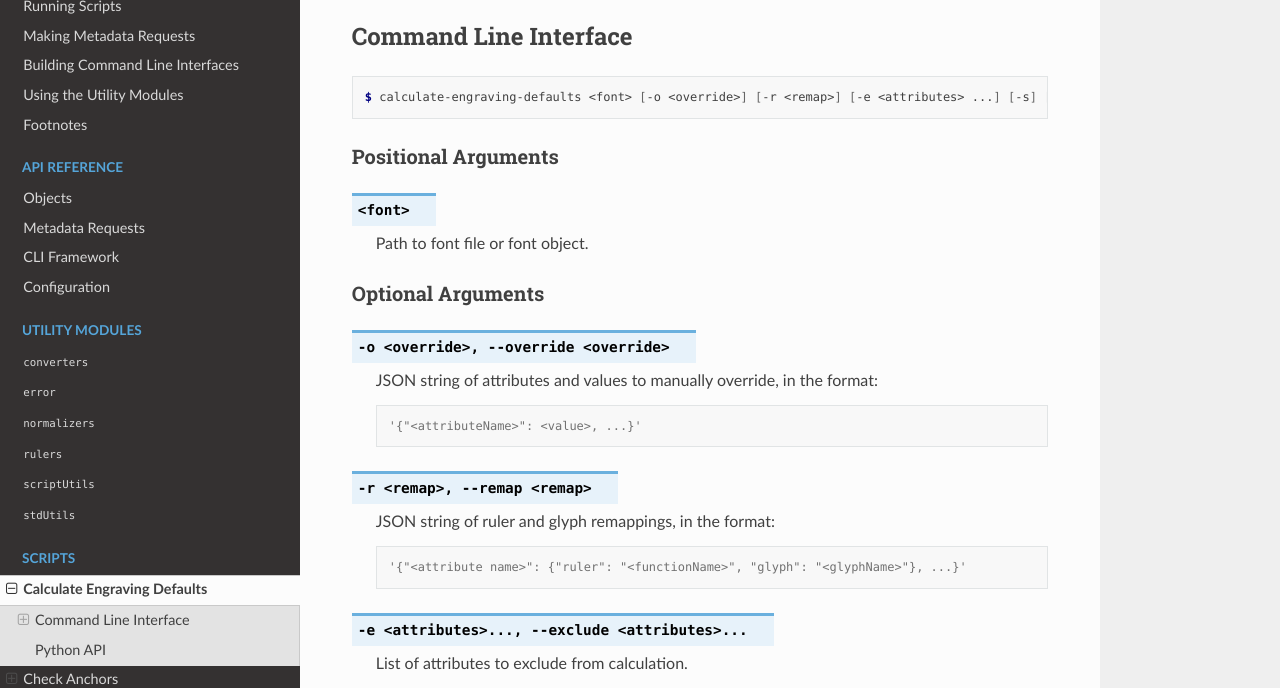
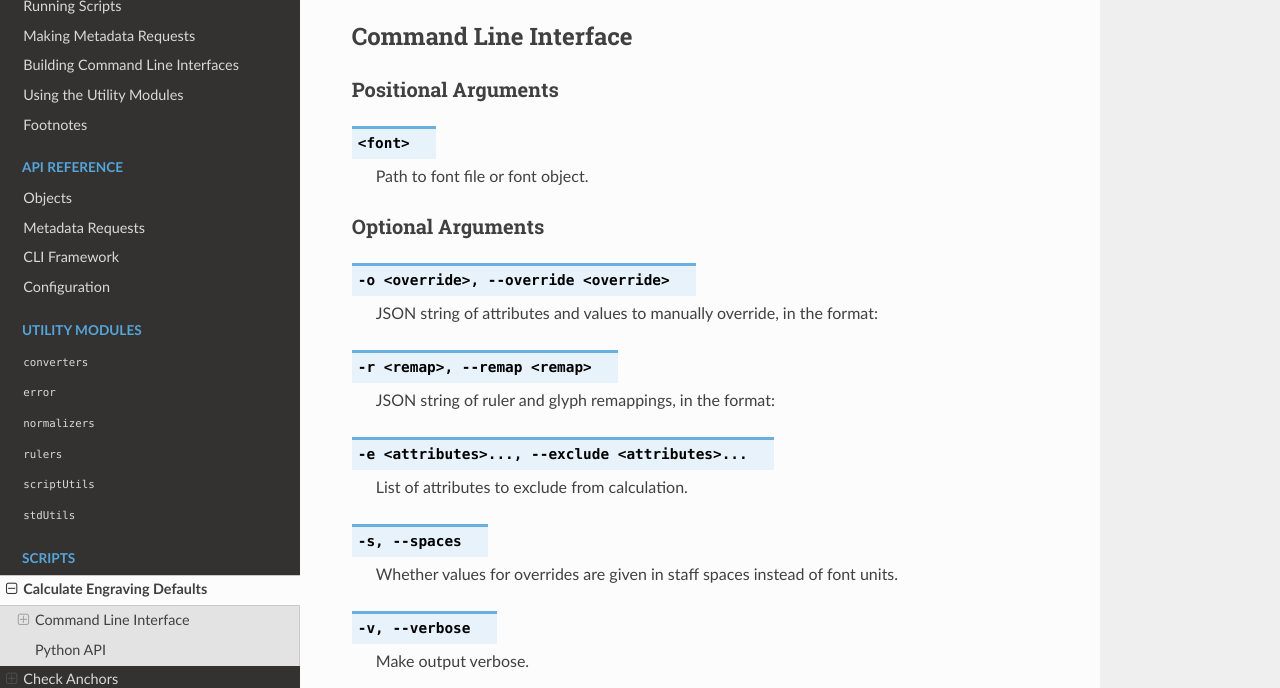
Before and after one commit to knutnergaard/smufolib, a Sphinx documentation site: the page built from docs/scripts.rst, in a window 1280 px wide and 1400 px high, cut to the strip 264-952 px from the top of the window. Built offline with Sphinx 7.4.7 and the Read the Docs theme 3.1.0, drawn with Linux system fonts in a browser that asks for light colours; some of the changed text lies outside the part shown.

```diff
--- a/docs/scripts.rst
+++ b/docs/scripts.rst
@@ -10,7 +10,7 @@ Calculate Engraving Defaults
 Command Line Interface
 ----------------------
 
-.. code-block:: console
+.. .. code-block:: console
 
     $ calculate-engraving-defaults <font> [-o <override>] [-r <remap>] [-e <attributes> ...] [-s] [-v]
 
@@ -31,7 +31,7 @@ Optional Arguments
 
     JSON string of attributes and values to manually override, in the format:
 
-    .. code-block:: console
+    .. .. code-block:: console
 
         '{"<attributeName>": <value>, ...}'
 
@@ -39,7 +39,7 @@ Optional Arguments
 
     JSON string of ruler and glyph remappings, in the format:
 
-    .. code-block:: console
+    .. .. code-block:: console
 
         '{"<attribute name>": {"ruler": "<functionName>", "glyph": "<glyphName>"}, ...}'
 
@@ -60,6 +60,8 @@ Optional Arguments
 Python API
 ----------
 
+.. code-block:: python
+
     >>> from bin.calculateEngravingDefaults import calculateEngravingDefaults
     >>> calculateEngravingDefaults("path/to/MyFont.ufo", override={"staffSpace": 0.25})
 
@@ -77,7 +79,7 @@ Check Anchors
 Command Line Interface
 ----------------------
 
-.. code-block:: console
+.. .. code-block:: console
 
     $ check-anchors <font> [<fontData>] [-m] [-c <color>] [-v]
 
@@ -116,6 +118,8 @@ Optional Arguments
 Python API
 ----------
 
+.. code-block:: python
+
     >>> from bin.checkAnchors import checkAnchors
     >>> checkAnchors("path/to/MyFont.ufo", mark=True)
 
@@ -143,7 +147,7 @@ exclusions are specified.
 
 See the list of valid attribute and anchor names in the main docstring above.
 
-.. code-block:: console
+.. .. code-block:: console
 
     $ clean-font <font> [-v]
 
@@ -178,6 +182,8 @@ Optional Arguments
 Python API
 ----------
 
+.. code-block:: python
+
     >>> from bin.cleanFont import cleanFont
     >>> cleanFont("path/to/MyFont.ufo", include=["anchors", "guidelines"])
 
@@ -196,7 +202,7 @@ Generate metadata
 Command Line Interface
 ----------------------
 
-.. code-block:: console
+.. .. code-block:: console
 
     $ generate-metadata <font> [<targetPath>] [-f <fontData>] [-v]
 
@@ -231,6 +237,8 @@ Optional Arguments
 Python API
 ----------
 
+.. code-block:: python
+
     >>> from bin.generateMetadata import generateMetadata
     >>> generateMetadata("path/to/MyFont.ufo", targetPath="path/to/metadata.json")
 
@@ -248,7 +256,7 @@ Import Anchors
 Command Line Interface
 ----------------------
 
-.. code-block:: console
+.. .. code-block:: console
 
     $ import-anchors <font> [<fontData>] [-m] [-c <color>] [-C] [-v]
 
@@ -291,6 +299,8 @@ Optional Arguments
 Python API
 ----------
 
+.. code-block:: python
+
     >>> from bin.importAnchors import importAnchors
     >>> importAnchors("path/to/MyFont.ufo")
 
@@ -316,7 +326,7 @@ the SMuFL range or if lookup fails (e.g., due to missing codepoints or unencoded
 in the metadata).
 
 
-.. code-block:: console
+.. .. code-block:: console
 
     $ import-id <font> [<attributes>] [<classesData>] [<glyphnamesData>] [<fontData>] [-o] [-v]
 
@@ -371,6 +381,8 @@ Optional Arguments
 Python API
 ----------
 
+.. code-block:: python
+
     >>> from bin.importID import importID
     >>> importID("path/to/MyFont.ufo", attributes=("classes", "description"))
 
```
